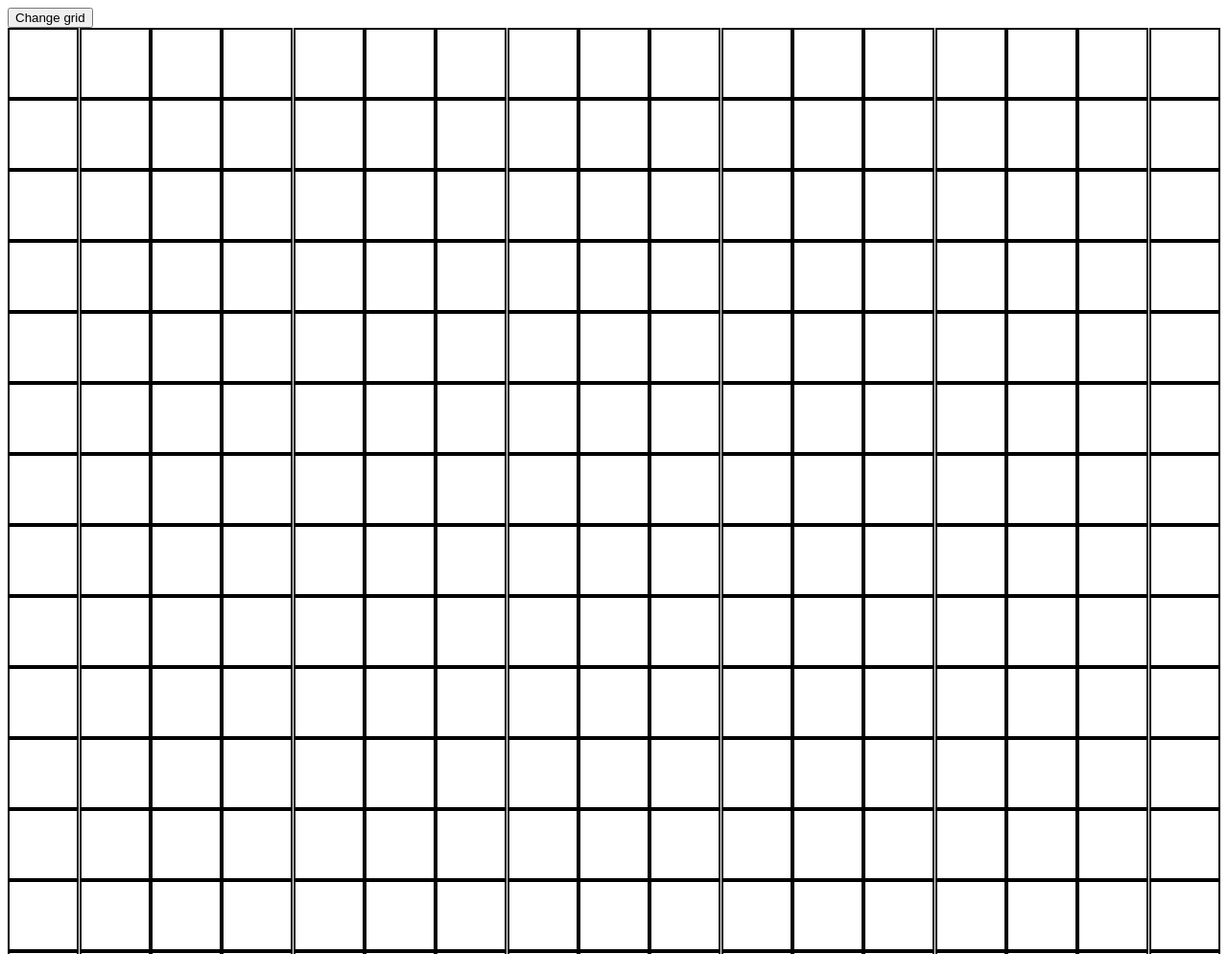
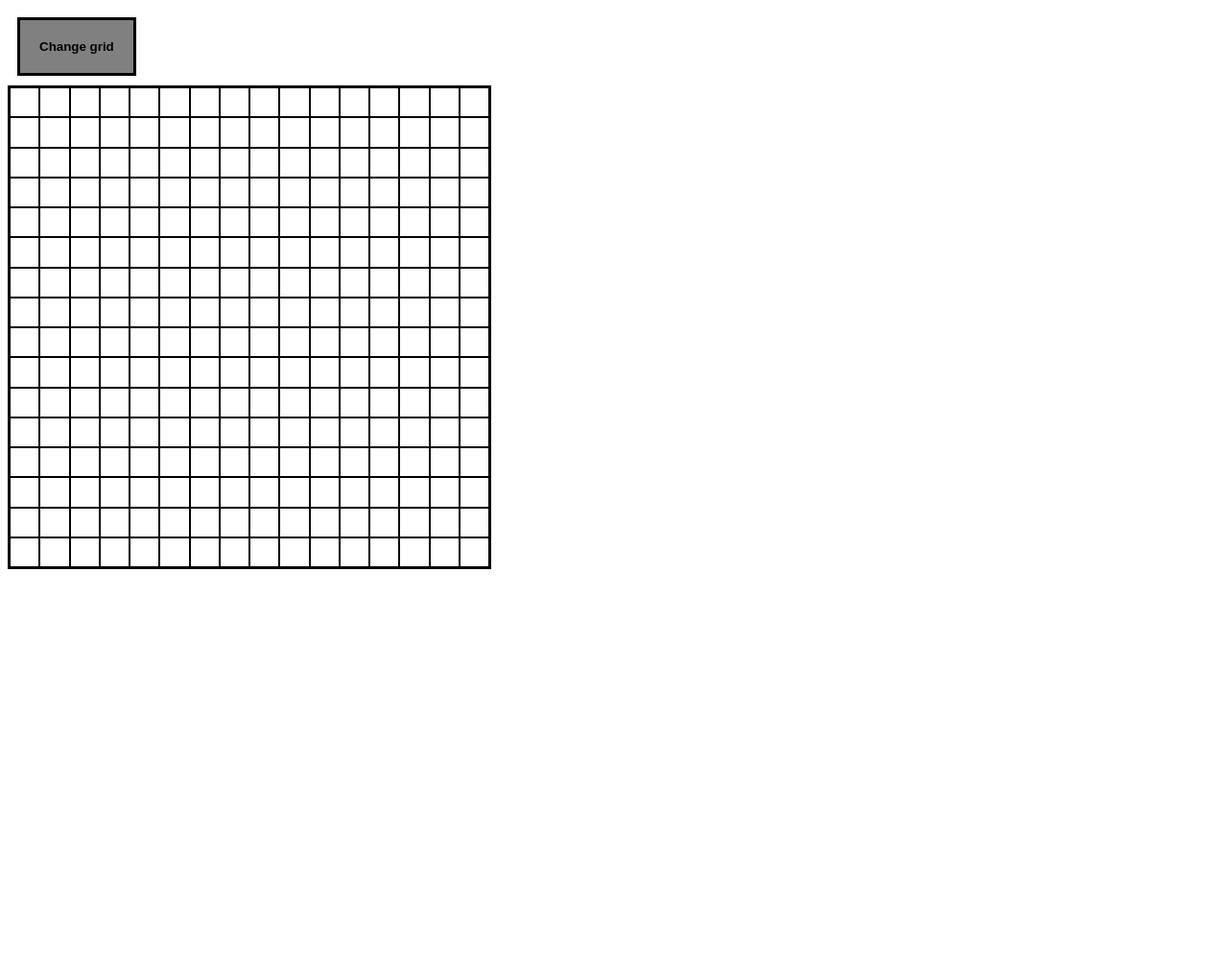
Before and after one commit to bys-exe/etch-a-sketch-odin, a plain HTML site: page index.html in a window 1280 px wide. Shown: the top 994 px of the page at 96% size. After the commit the page ends 800 px from the top, so only its background shows below. Drawn offline with Linux system fonts and the light colour scheme.

Commit message:
Complete rewrite of js file

```diff
--- a/index.html
+++ b/index.html
@@ -7,7 +7,7 @@
     </head>
     <body>
         <link href="./styles.css" rel="stylesheet">
-        <button class="buttton">Change grid</button>
+        <button id="btn">Change grid</button>
         <div id="container"></div>
         <script src="./script.js" rel="script"></script>
     </body>
--- a/script.js
+++ b/script.js
@@ -1,9 +1,30 @@
 const container = document.getElementById('container');
-for(let i=1;i <= 16*16;i++){
-    const div = document.createElement('div');
-    div.classList.add('divs');
-    container.append(div);
-    div.addEventListener('mouseover',()=>{
-        div.style.backgroundColor = 'red';
-    });
+
+// default grid
+makeGrid(16);
+
+const btn = document.getElementById('btn');
+btn.addEventListener('click', () => {
+    let gridPrompt = prompt('Enter the grid you want (1-100), e.g. 5 for 5x5:');
+    gridPrompt = parseInt(gridPrompt);
+
+    while (gridPrompt > 100 || gridPrompt <= 0 || isNaN(gridPrompt)) {
+        alert('Choose a number between 1–100 only');
+        gridPrompt = parseInt(prompt('Enter the grid you want (1-100), e.g. 5 for 5x5:'));
+    }
+
+    makeGrid(gridPrompt);
+});
+
+function makeGrid(size) {
+    container.innerHTML = '';
+    for (let i = 0; i < size * size; i++) {
+        const div = document.createElement('div');
+        div.classList.add('divs');
+        div.style.flexBasis = `${100 / size}%`; // flexbox width per row
+        div.addEventListener('mouseover', () => {
+            div.style.backgroundColor = 'red';
+        });
+        container.appendChild(div);
+    }
 }
--- a/styles.css
+++ b/styles.css
@@ -1,14 +1,21 @@
 #container{
     display: flex;
-    padding: 0px;
-    margin: 0px;
-    justify-content: space-around;
+    height: 500px;
+    width: 500px;
     flex-wrap: wrap;
-    align-content: stretch;
-    gap: 0px;
-}
-#container div{
-    height: 70px;
-    width: 70px;
     border: 2px solid black;
 }
+#container .divs{
+    flex: 1 0 auto;
+    aspect-ratio: 1/1;
+    border: 1px solid black;
+    box-sizing: border-box;
+}
+#btn{
+    background-color: grey;
+    padding: 20px;
+    margin-bottom: 10px;
+    font-weight: bold;
+    margin: 10px;
+    border: 3px solid black;
+}
```
